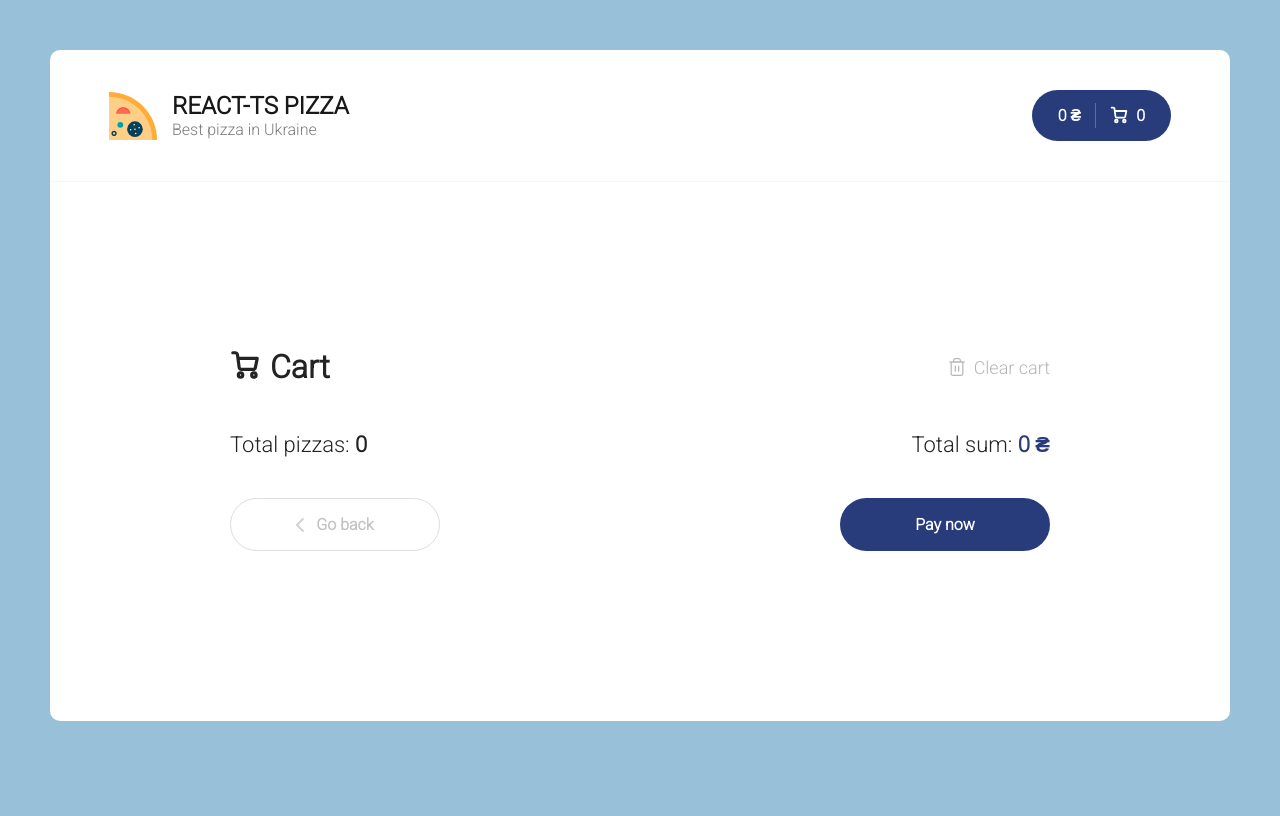
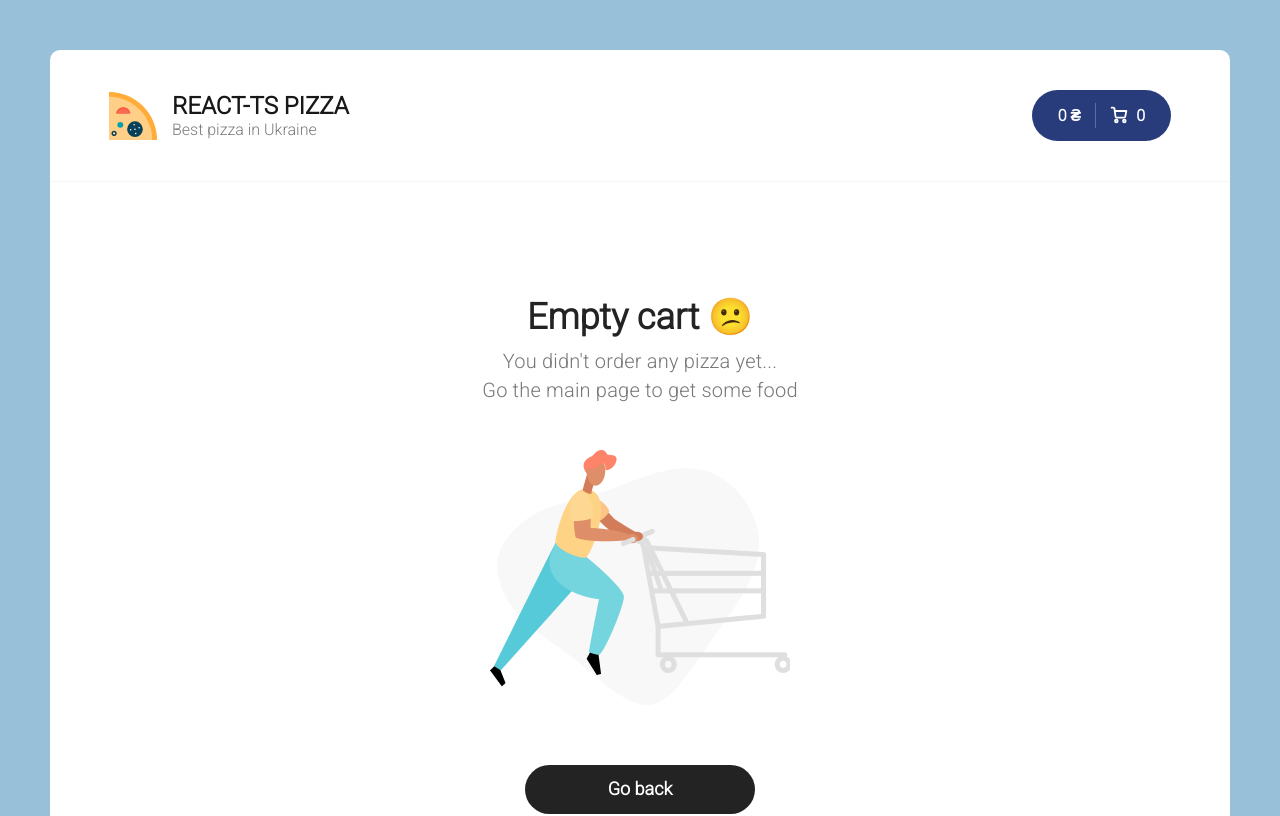
Before and after one commit to ogavashi/react-pizza, a React (Create React App) app: page /cart in a window 1280 px wide. Shown: the top 816 px of the page. Built offline with nearby package versions, Linux system fonts and the light colour scheme.

Commit message:
Finish basic cart logic, add empty cart component

```diff
--- /dev/null
+++ b/src/components/CartEmpty.jsx
@@ -0,0 +1,21 @@
+import React from "react";
+import { Link } from "react-router-dom";
+
+import cartEmptyImg from "../assets/img/empty-cart.png";
+
+export const CartEmpty = () => (
+  <div className="cart cart--empty">
+    <h2>
+      Empty cart <span>😕</span>
+    </h2>
+    <p>
+      You didn't order any pizza yet...
+      <br />
+      Go the main page to get some food
+    </p>
+    <img src={cartEmptyImg} alt="Empty cart" />
+    <Link to="/" className="button button--black">
+      <span>Go back</span>
+    </Link>
+  </div>
+);
--- a/src/pages/Cart.jsx
+++ b/src/pages/Cart.jsx
@@ -1,12 +1,22 @@
 import React from "react";
-import { useSelector } from "react-redux";
+import { useDispatch, useSelector } from "react-redux";
 import { Link } from "react-router-dom";
+import { CartEmpty } from "../components/CartEmpty";
 import CartItem from "../components/CartItem";
+import { eraseItems } from "../redux/slices/cartSlice";
 
 const Cart = () => {
   const { items, totalSum, totalCount } = useSelector((state) => state.cart);
 
+  const dispatch = useDispatch();
+
   const pizzas = items.map((cartItem) => <CartItem key={cartItem.id} {...cartItem} />);
+
+  const onClickErase = () => {
+    dispatch(eraseItems());
+  };
+
+  if (!totalCount) return <CartEmpty />;
 
   return (
     <div className="content">
@@ -45,7 +55,7 @@ const Cart = () => {
               </svg>
               Cart
             </h2>
-            <div className="cart__clear">
+            <div onClick={onClickErase} className="cart__clear">
               <svg
                 width="20"
                 height="20"
--- a/src/redux/slices/cartSlice.js
+++ b/src/redux/slices/cartSlice.js
@@ -34,9 +34,14 @@ export const cartSlice = createSlice({
       state.totalCount = calcTotalCount(state.items);
       state.totalSum = calcTotalSum(state.items);
     },
+    eraseItems(state) {
+      state.items = [];
+      state.totalCount = 0;
+      state.totalSum = 0;
+    },
   },
 });
 
-export const { addItem, removeItem, minusItem } = cartSlice.actions;
+export const { addItem, removeItem, minusItem, eraseItems } = cartSlice.actions;
 
 export default cartSlice.reducer;
```
Also changed, not shown: src/assets/img/empty-cart.png (added).
